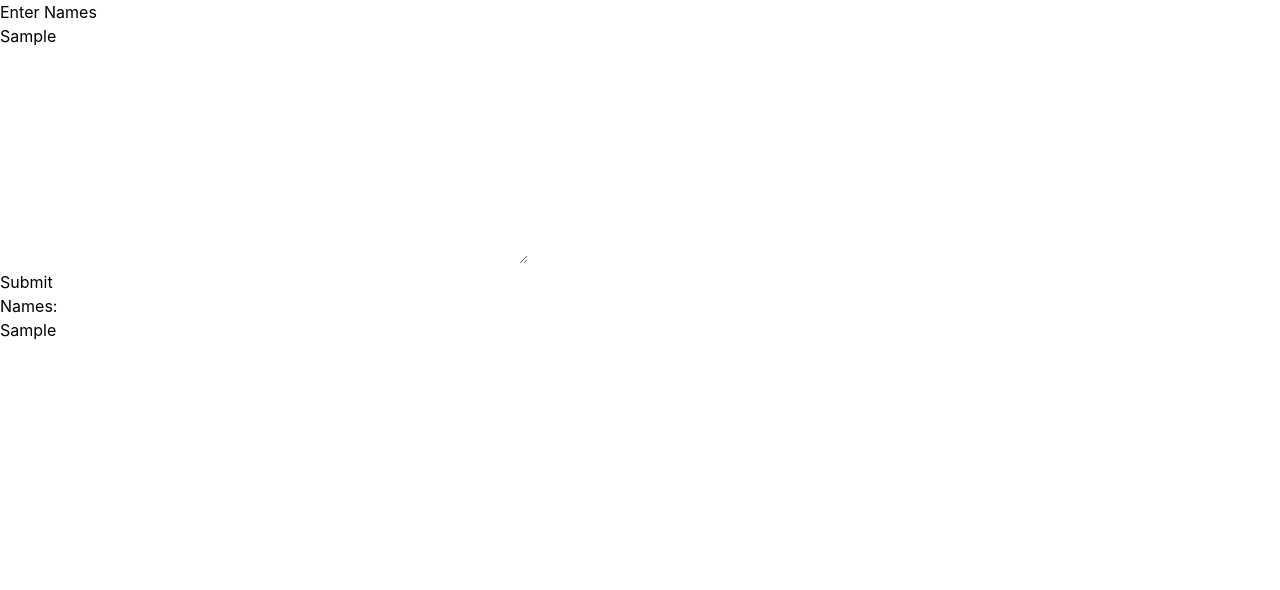
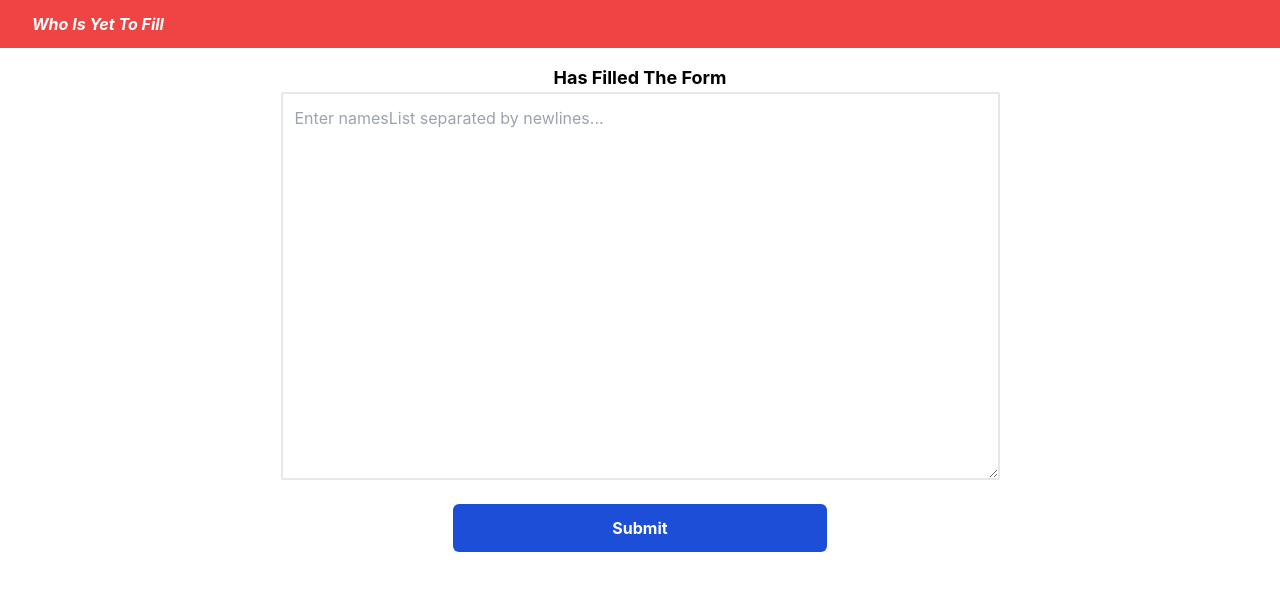
Before and after one commit to Yuvraj883/Who-Is-Yet-To-Fill-The-Form, a React (Create React App) app: page / in a window 1280 px wide. Both pictures are taken after typing "Sample" into the empty fields and a click on the button "Submit". Shown: the top 590 px of the page. Built offline with nearby package versions, Linux system fonts and the light colour scheme.

Commit message:
Created Navbar and Output components and implemented logic for finding the disjoint of expetedList and hasFilledList'

```diff
--- a/src/App.js
+++ b/src/App.js
@@ -1,9 +1,11 @@
 import InputNames from "./Components/InputNames";
+import Navbar from "./Components/Navbar";
 
 
 function App() {
   return (
     <>
+    <Navbar/>
     <InputNames/>
 
     </>
--- a/src/Components/InputNames.jsx
+++ b/src/Components/InputNames.jsx
@@ -1,39 +1,74 @@
 import React, { useState } from 'react';
+import Output from './Output';
 
-function InputNames() {
-  const [inputValue, setInputValue] = useState('');
-  const [names, setNames] = useState([]);
+function InputnamesList() {
+  const [inputValue1, setinputValue1] = useState(''); // Change state variable name
+  const [inputValue2, setinputValue2] = useState('');
+  const [hasFilledList, setHasFilledList] = useState('');
+  const [namesList, setNamesLilst] = useState([]);
+  const [showEnterNamesList, setShowEnterNamesList] = useState(true);
+  const [showOutput, setShowOutput] = useState(false);
+  const [hasNotFilledList, setHasNotFilledList] = useState([]);
 
-  const handleInputChange = (event) => {
-    setInputValue(event.target.value);
+  const handleInputChange1 = (event) => { // Change function name
+    setinputValue1(event.target.value); // Update state variable
+  };
+
+  const handleInputChange2 = (event) => {
+    setinputValue2(event.target.value);
   };
 
   const handleSubmit = () => {
-    // Split the input value by newline characters and trim whitespace
-    const newNames = inputValue.split('\n').map(name => name.trim());
-    setNames(newNames);
+    const newnamesList = inputValue1.split('\n').map(name => name.trim());
+    setNamesLilst(newnamesList);
+    setinputValue1('');
+    setShowEnterNamesList(false);
+  };
+
+  const handleSubmit2 = () => {
+    const newHasFilledList = inputValue2.split('\n').map(name => name.trim());
+    setHasFilledList(newHasFilledList);
+    const list = namesList.filter(name => !newHasFilledList.includes(name))
+    setHasNotFilledList(list);
+    setShowOutput(true);
   };
 
   return (
-    <div>
-      <h1>Enter Names</h1>
-      <textarea
-        rows="10"
-        cols="50"
-        value={inputValue}
-        onChange={handleInputChange}
-        placeholder="Enter names separated by newlines..."
-      />
-      <br />
-      <button onClick={handleSubmit}>Submit</button>
-      <h2>Names:</h2>
-      <ul>
-        {names.map((name, index) => (
-          <li key={index}>{name}</li>
-        ))}
-      </ul>
-    </div>
+    <>
+      {showEnterNamesList &&
+        <div className='flex flex-col justify-center items-center p-4'>
+          <h1 className='font-bold text-lg '>Expected To Fill The Form</h1>
+          <textarea
+            className='border-2 border-gray-200 p-3 rounded-sm '
+            rows="15"
+            cols="66"
+            value={inputValue1}
+            onChange={handleInputChange1}
+            placeholder="Enter namesList separated by newlines..."
+          />
+          <br />
+          <button className='bg-blue-700 hover:bg-blue-500 py-3 w-[30%] font-bold text-white rounded-md ' onClick={handleSubmit}>Submit</button>
+        </div>
+      }
+
+      {!showOutput && !showEnterNamesList &&
+        <div className='flex flex-col justify-center items-center p-4'>
+          <h1 className='font-bold text-lg '>Has Filled The Form</h1>
+          <textarea
+            className='border-2 border-gray-200 p-3 rounded-sm '
+            rows="15"
+            cols="66"
+            value={inputValue2}
+            onChange={handleInputChange2}
+            placeholder="Enter namesList separated by newlines..."
+          />
+          <br />
+          <button className='bg-blue-700 hover:bg-blue-500 py-3 w-[30%] font-bold text-white rounded-md ' onClick={handleSubmit2}>Submit</button>
+        </div>
+      }
+      {showOutput && <Output hasNotFilledList={hasNotFilledList} />}
+    </>
   );
 }
 
-export default InputNames;
+export default InputnamesList;
--- /dev/null
+++ b/src/Components/Navbar.jsx
@@ -0,0 +1,10 @@
+const Navbar = ()=>{
+  return (
+    <>
+    <nav className="bg-red-500 py-3 px-8 text-white">
+      <span className="font-bold italic ">Who Is Yet To Fill</span>
+    </nav>
+    </>
+  )
+}
+export default Navbar;
--- /dev/null
+++ b/src/Components/Output.jsx
@@ -0,0 +1,17 @@
+const Output = (props)=>{
+  return (
+    <>
+    <section>
+      <ol>
+        {
+          props.hasNotFilledList.map((name)=>(
+            <li>{name}</li>
+          ))
+        }
+      </ol>
+    </section>
+
+    </>
+  )
+}
+export default Output;
```
